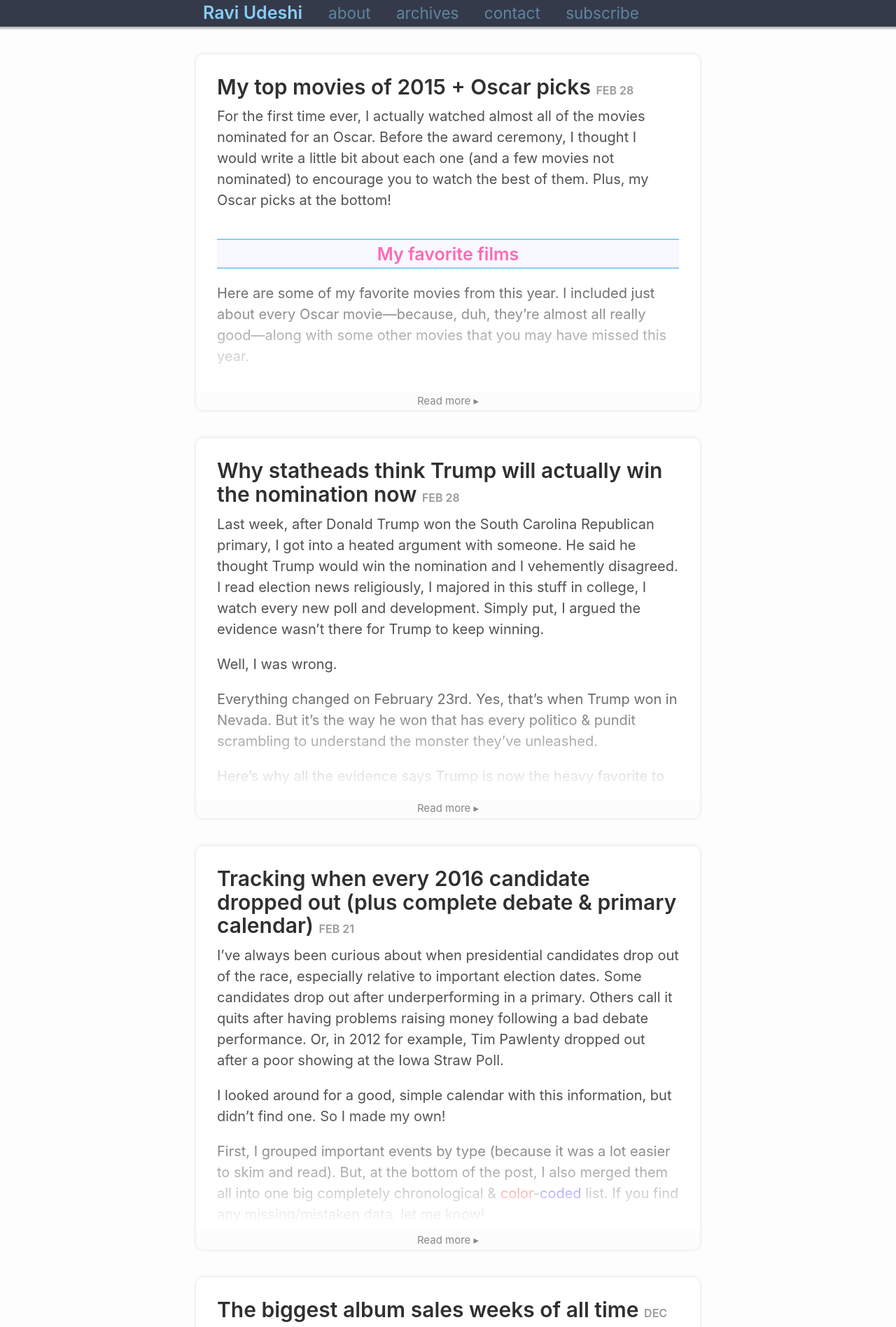
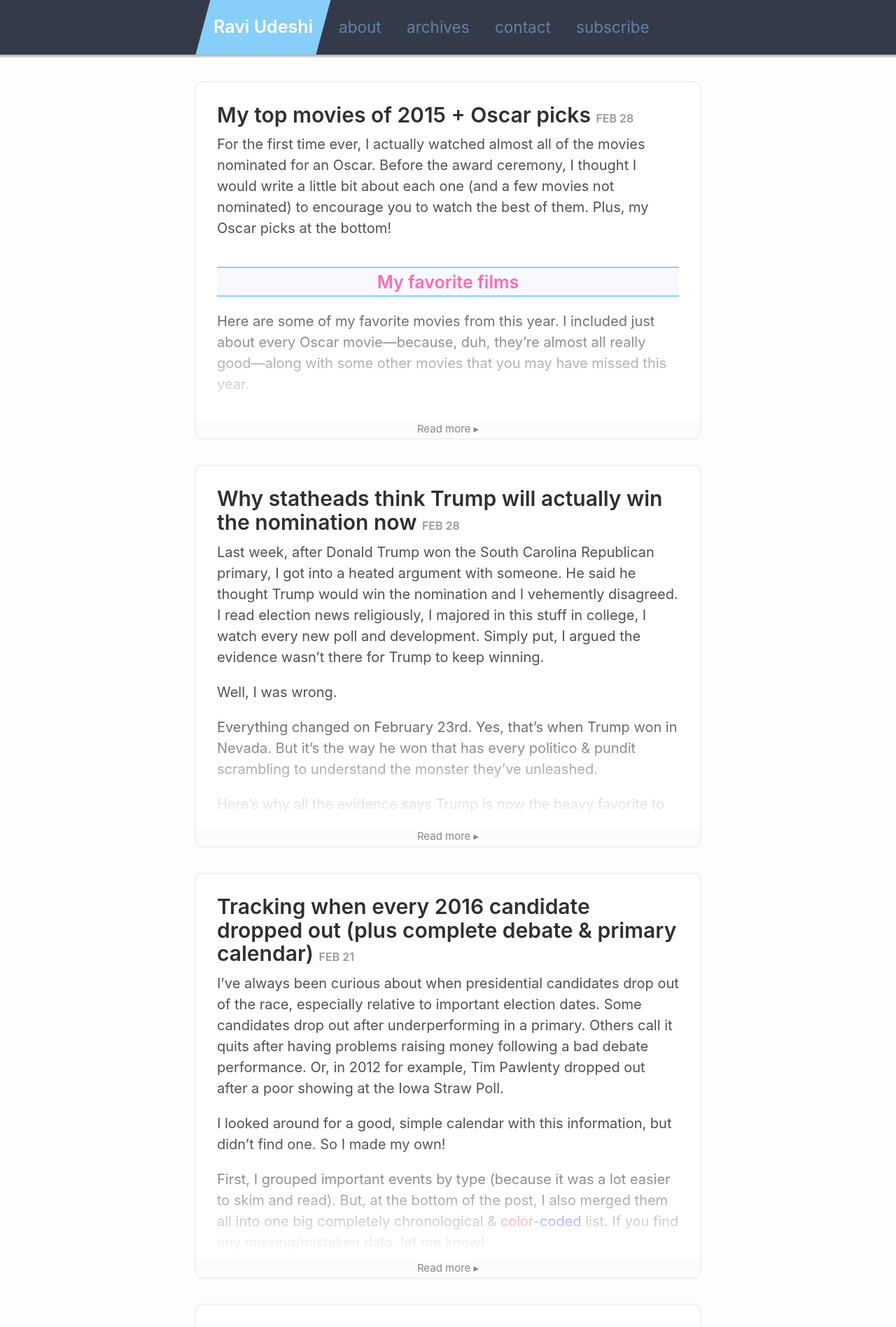
Before and after one commit to rkudeshi/rkudeshi.github.io, a Jekyll site: the page built from index.html, in a window 1280 px wide. Shown: the top 1896 px of the page at 70% size. Built offline with Jekyll 4.4.1, drawn with Linux system fonts in a browser that asks for light colours; the list of posts is cut into pages by our own code.

Commit message:
Add skewed header

```diff
--- a/_sass/_RAVI.scss
+++ b/_sass/_RAVI.scss
@@ -34,7 +34,10 @@ body {
 }
 .masthead a {
     color: lightskyblue;
-    margin-right: 1.5rem;
+    /* margin-right: 1.5rem; */
+    padding: 1rem 0.75rem;
+    display: inline-block;
+    transform: skew(15deg);
 
     &:hover {
         text-decoration: none;
@@ -44,12 +47,18 @@ body {
 .masthead-title {
     display: inline-block;
     font-weight: 600;
+    transform: skew(-15deg);
+    background: lightskyblue;
+}
+.masthead-title a {
+    color: white;
 }
 .masthead-menu {
 	display: inline-block;
     opacity: 0.5;
     font-weight: 400;
     font-size: 90%;
+    transform: skew(-15deg);
 }
 .masthead-menu a:last-child {
     margin-right: 0;
```
